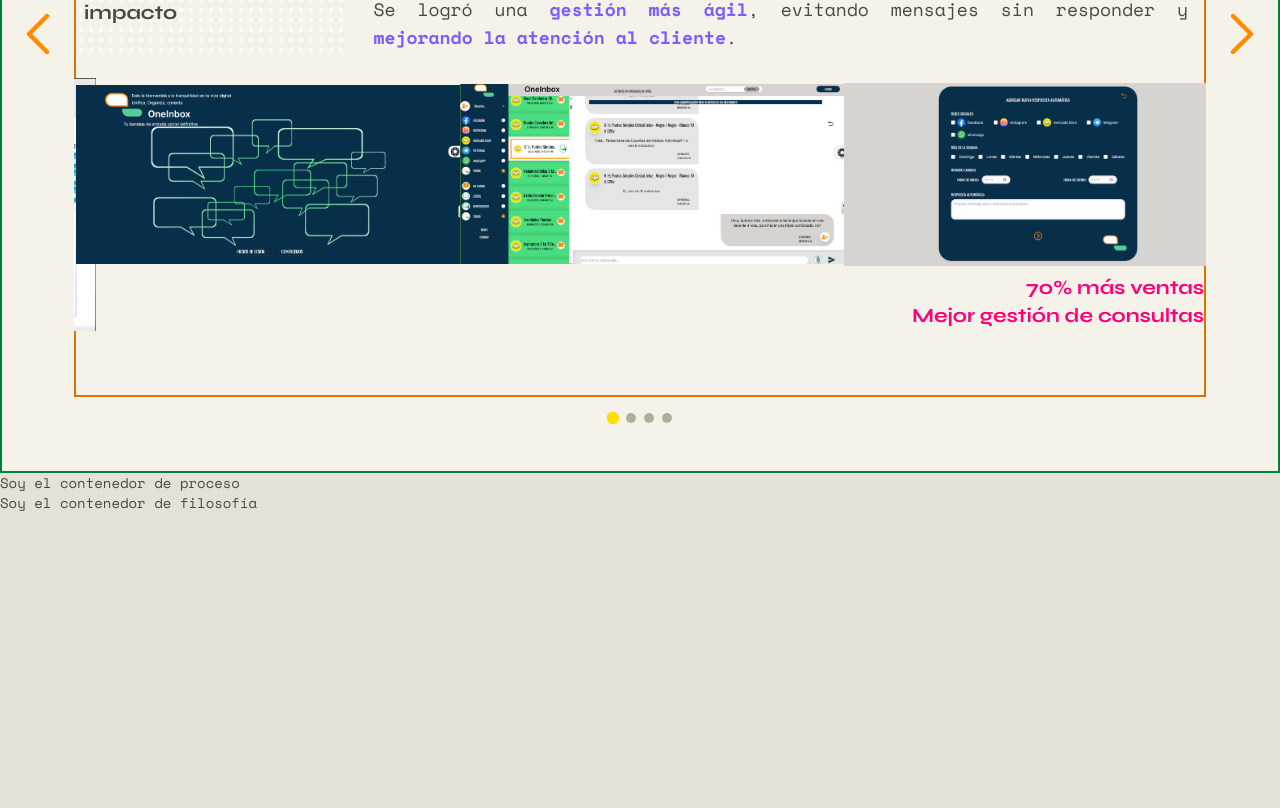
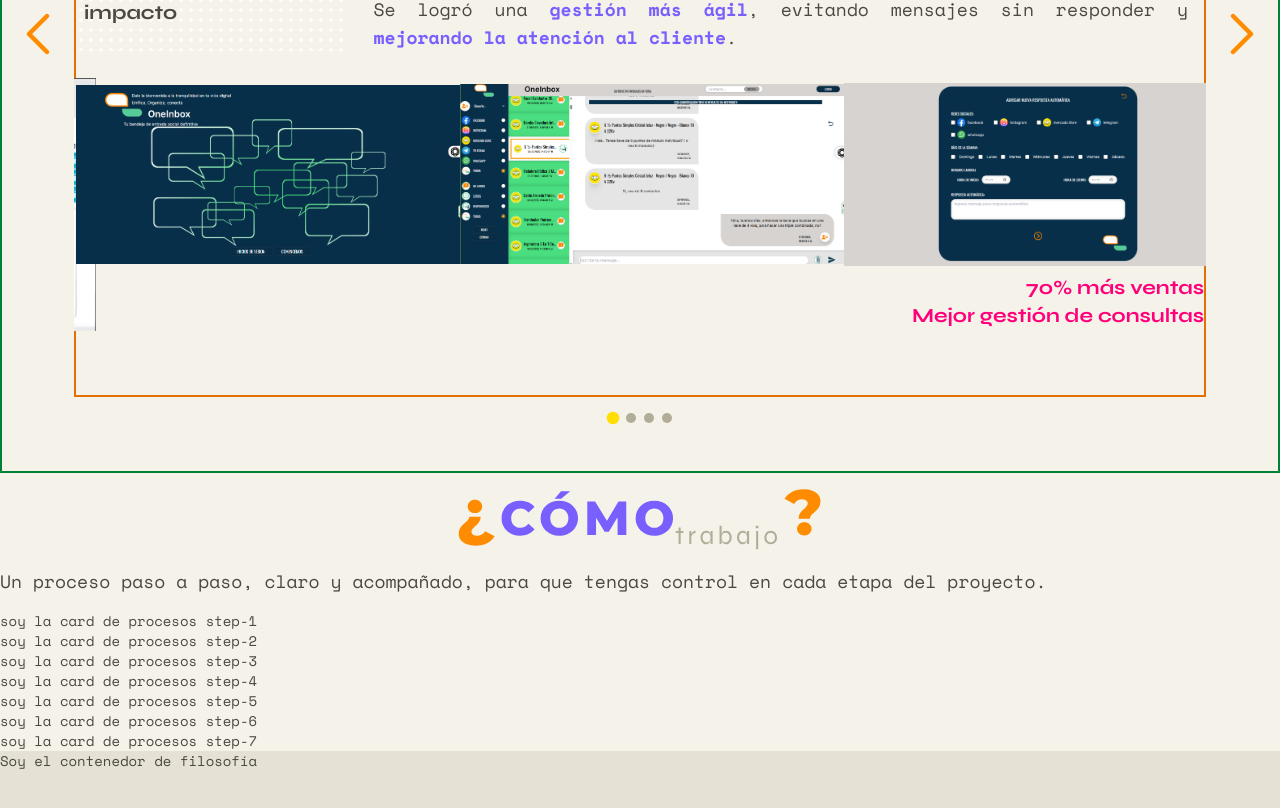
Before and after one commit to mvirm/web, a React (Vite) app in the folder web/: page / in a window 1280 px wide. Shown: the part 3240-4048 px from the top of the page. Built offline with nearby package versions, Linux system fonts and the light colour scheme.

Commit message:
inicio seccion de procesos + cambios en el json

```diff
--- a/web/public/json/process.json
+++ b/web/public/json/processes.json
@@ -1,5 +1,5 @@
 {
-  "process": [
+  "processes": [
     {
       "id": "step-1",
       "title": "Entender",
--- /dev/null
+++ b/web/src/components/process/CardProcess.jsx
@@ -0,0 +1,9 @@
+const CardProcess = ({ id, title, subtitle, background, description }) => {
+  return (
+    <div>
+      <h2>soy la card de procesos {id}</h2>
+    </div>
+  );
+};
+
+export default CardProcess;
--- a/web/src/components/process/Process.jsx
+++ b/web/src/components/process/Process.jsx
@@ -1,4 +1,17 @@
+import ProcessCardContainer from "./ProcessCardContainer";
+import process from "../../assets/titles/process.svg";
 const Process = () => {
-  return <div id="processes"> Soy el contenedor de proceso</div>;
+  return (
+    <div id="process" className="benefits-process-container bg-linen">
+      <section>
+        <img src={process} alt="Proceso" />
+      </section>
+      <p>
+        Un proceso paso a paso, claro y acompañado, para que tengas control en
+        cada etapa del proyecto.
+      </p>
+      <ProcessCardContainer />
+    </div>
+  );
 };
 export default Process;
--- /dev/null
+++ b/web/src/components/process/ProcessCardContainer.jsx
@@ -0,0 +1,34 @@
+import { useState, useEffect } from "react";
+import fetchData from "../utils/fetchData";
+import Card from "./CardProcess";
+import Spinner from "../utils/Spinner";
+
+const ProcessCardContainer = () => {
+  const [data, setData] = useState(null);
+  const [loading, setLoading] = useState(true);
+
+  useEffect(() => {
+    fetchData({ setData, fileName: "processes", setLoading });
+  }, []);
+  return (
+    <div>
+      {loading ? (
+        <div className="spinnerContainer">
+          <Spinner text={"cargando beneficios..."} />
+        </div>
+      ) : (
+        data?.map((process, index) => (
+          <Card
+            key={index}
+            id={process.id}
+            title={process.title}
+            subtitle={process.subtitle}
+            background={process.background}
+            description={process.description}
+          />
+        ))
+      )}
+    </div>
+  );
+};
+export default ProcessCardContainer;
--- a/web/src/index.css
+++ b/web/src/index.css
@@ -224,13 +224,26 @@ Ahora su archivo CSS está asociado con Tailwind CSS en lugar de CSS normal y la
   @apply -top-14 md:-top-76 lg:-top-144 -mb-14 md:-mb-76 lg:-mb-144;
 }
 /*ESTILOS DE CONTENEDOR BENEFICIOS Y PROCESOS */
-.benefits-process-container {
+/* .benefits-process-container {
   & section {
     @apply flex  items-center justify-center;
     & img {
       @apply max-w-full h-auto md:max-w-4/5 lg:max-w-full;
     }
   }
+  & p {
+    @apply text-xs md:text-sm lg:text-lg mt-2 md:mt-3 lg:mt-4 w-full mb-2.5 lg:mb-4 text-justify;
+  }
+} */
+.benefits-process-container {
+  & section {
+    @apply flex items-center justify-center w-full;
+
+    & img {
+      @apply block mx-auto max-w-full h-auto md:max-w-4/5 lg:max-w-full;
+    }
+  }
+
   & p {
     @apply text-xs md:text-sm lg:text-lg mt-2 md:mt-3 lg:mt-4 w-full mb-2.5 lg:mb-4 text-justify;
   }
```
